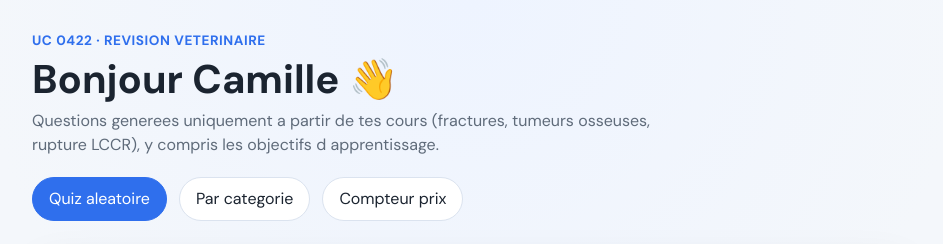
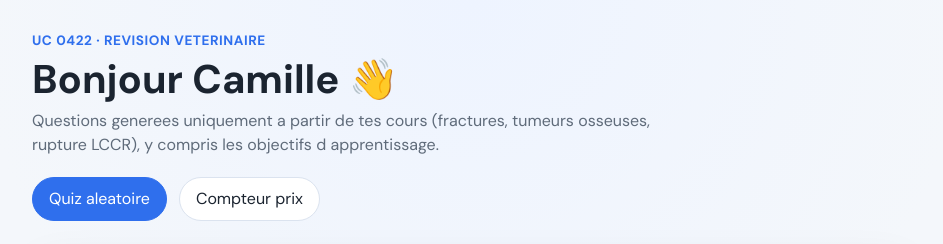
Before and after one commit to mihaitapalaga/camille-vet-quiz, a React (Vite) app: page / in a window 1280 px wide. Shown: the top 244 px of the page, without its empty margins (168-1111 px from the left). Built offline with nearby package versions, Linux system fonts and the light colour scheme.

Commit message:
remove Par categorie tab

```diff
--- a/src/App.tsx
+++ b/src/App.tsx
@@ -1,11 +1,10 @@
 import { useCallback, useState } from "react";
-import { CategoryQuizPanel } from "./components/CategoryQuizPanel";
 import { PrizeCounter, PRIZE_MAX } from "./components/PrizeCounter";
 import { QuizPanel } from "./components/QuizPanel";
 import { ALL_QUESTION_BANK } from "./lib/quiz";
 import "./App.css";
 
-type Tab = "quiz" | "category" | "counter";
+type Tab = "quiz" | "counter";
 
 export default function App() {
   const [tab, setTab] = useState<Tab>("quiz");
@@ -46,9 +45,6 @@ export default function App() {
           <button type="button" className={tab === "quiz" ? "tab active" : "tab"} onClick={() => setTab("quiz")}>
             Quiz aleatoire
           </button>
-          <button type="button" className={tab === "category" ? "tab active" : "tab"} onClick={() => setTab("category")}>
-            Par categorie
-          </button>
           <button type="button" className={tab === "counter" ? "tab active" : "tab"} onClick={() => setTab("counter")}>
             Compteur prix
           </button>
@@ -58,13 +54,6 @@ export default function App() {
         {tab === "quiz" && (
           <QuizPanel
             questions={ALL_QUESTION_BANK}
-            prizeCount={prizeCount}
-            prizeMax={PRIZE_MAX}
-            onCorrectAnswer={incrementPrize}
-          />
-        )}
-        {tab === "category" && (
-          <CategoryQuizPanel
             prizeCount={prizeCount}
             prizeMax={PRIZE_MAX}
             onCorrectAnswer={incrementPrize}
```
